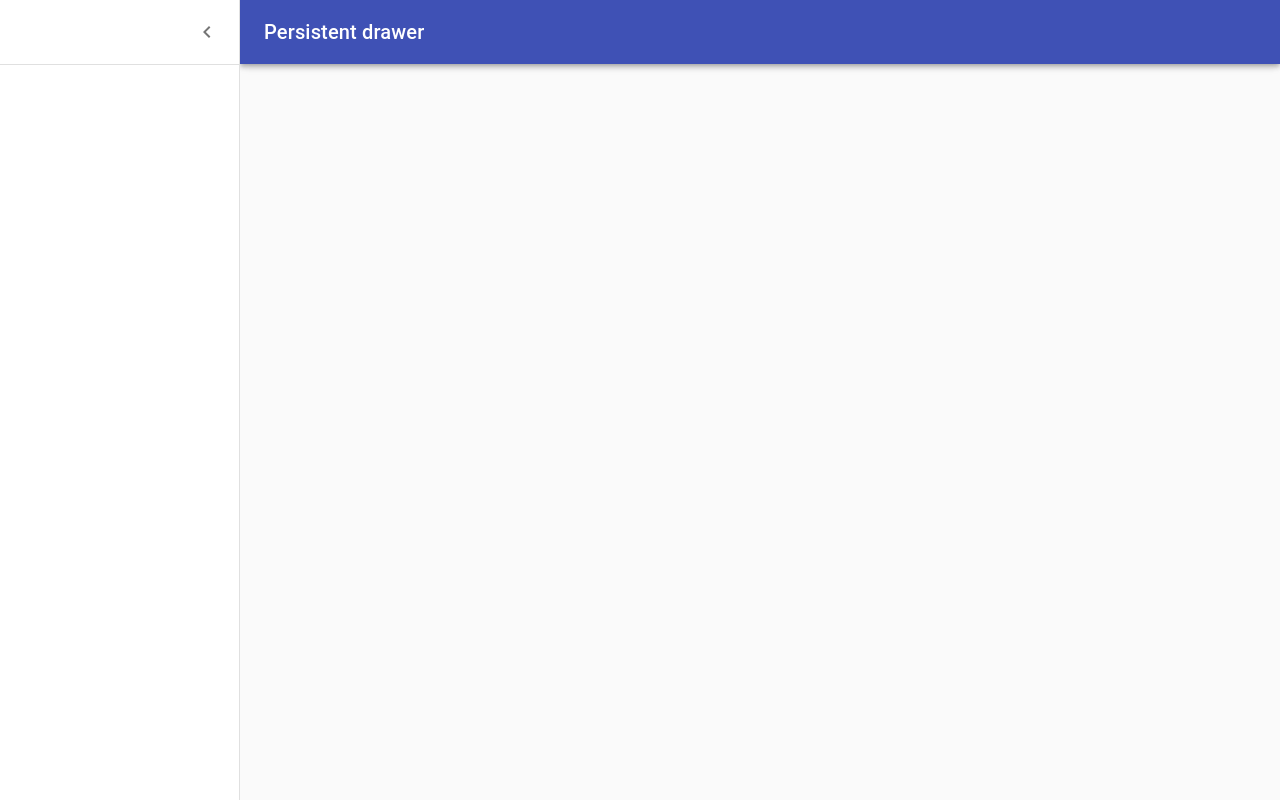
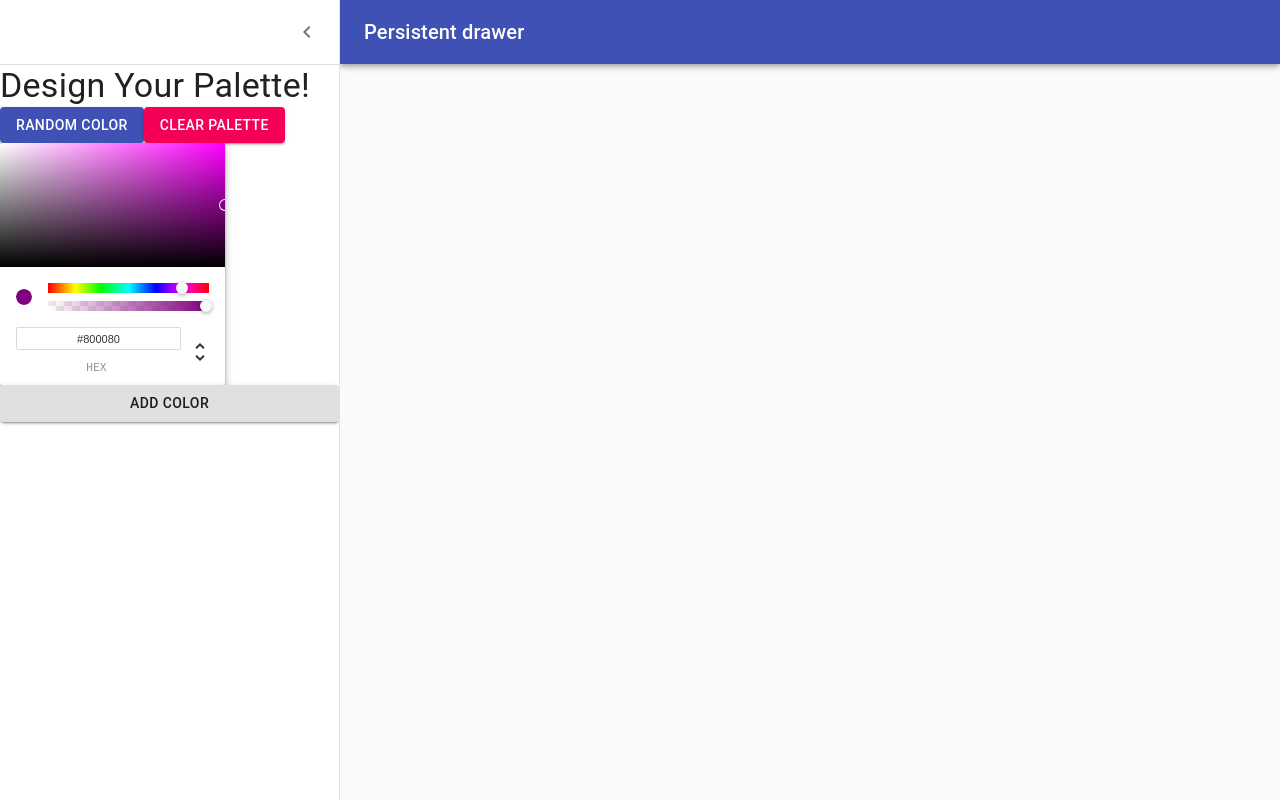
Before and after one commit to changangus/color-app, a React (Create React App) app: page /palette/new in a window 1280 px wide. Both pictures are taken after a click on the button "open drawer". Built offline with nearby package versions, Linux system fonts and the light colour scheme.

Commit message:
added components to drawer on new palette page

```diff
--- a/package.json
+++ b/package.json
@@ -12,6 +12,7 @@
     "chroma-js": "^2.1.0",
     "rc-slider": "^9.5.4",
     "react": "^17.0.0",
+    "react-color": "^2.17.3",
     "react-copy-to-clipboard": "^5.0.2",
     "react-dom": "^17.0.0",
     "react-router-dom": "^5.2.0",
--- a/src/components/NewPaletteForm.js
+++ b/src/components/NewPaletteForm.js
@@ -1,6 +1,7 @@
 import React from 'react';
 import clsx from 'clsx';
 import { makeStyles } from '@material-ui/core/styles';
+import Button from '@material-ui/core/Button';
 import Drawer from '@material-ui/core/Drawer';
 import CssBaseline from '@material-ui/core/CssBaseline';
 import AppBar from '@material-ui/core/AppBar';
@@ -10,8 +11,9 @@
 import IconButton from '@material-ui/core/IconButton';
 import MenuIcon from '@material-ui/icons/Menu';
 import ChevronLeftIcon from '@material-ui/icons/ChevronLeft';
+import { ChromePicker } from 'react-color';
 
-const drawerWidth = 240;
+const drawerWidth = 340;
 
 const useStyles = makeStyles((theme) => ({
   root: {
@@ -122,6 +124,19 @@
           </IconButton>
         </div>
         <Divider />
+        <Typography variant="h4">Design Your Palette!</Typography>
+        <div>
+          <Button variant='contained' color='primary'>Random Color</Button>
+          <Button variant='contained' color='secondary'>Clear Palette</Button>
+        </div>
+        <ChromePicker
+          color='purple'
+          onChange={() => {}}
+          onChangeComplete={(newColor) => {
+            console.log(newColor)
+          }}
+          />
+          <Button variant='contained' color='blue'>Add Color</Button>
       </Drawer>
       <main
         className={clsx(classes.content, {
```
Also changed, not shown: 2 other files (tests, documents, lock files or other folders).
